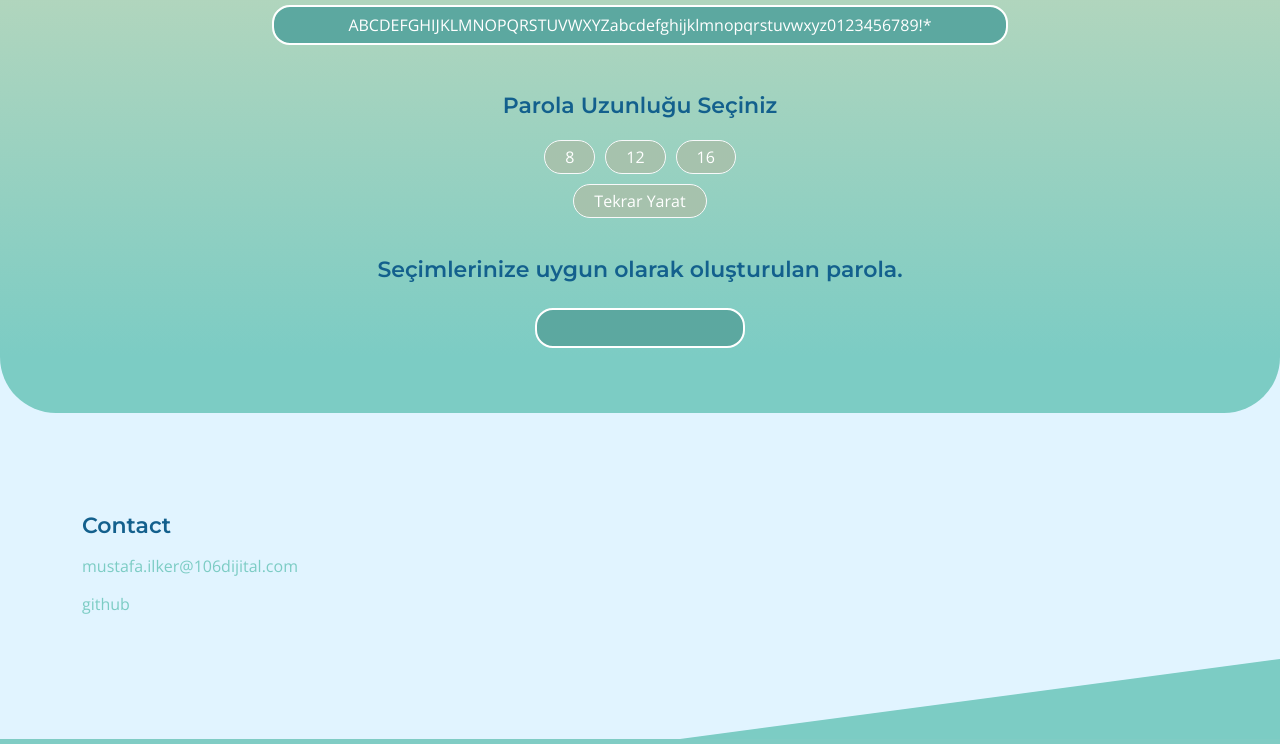
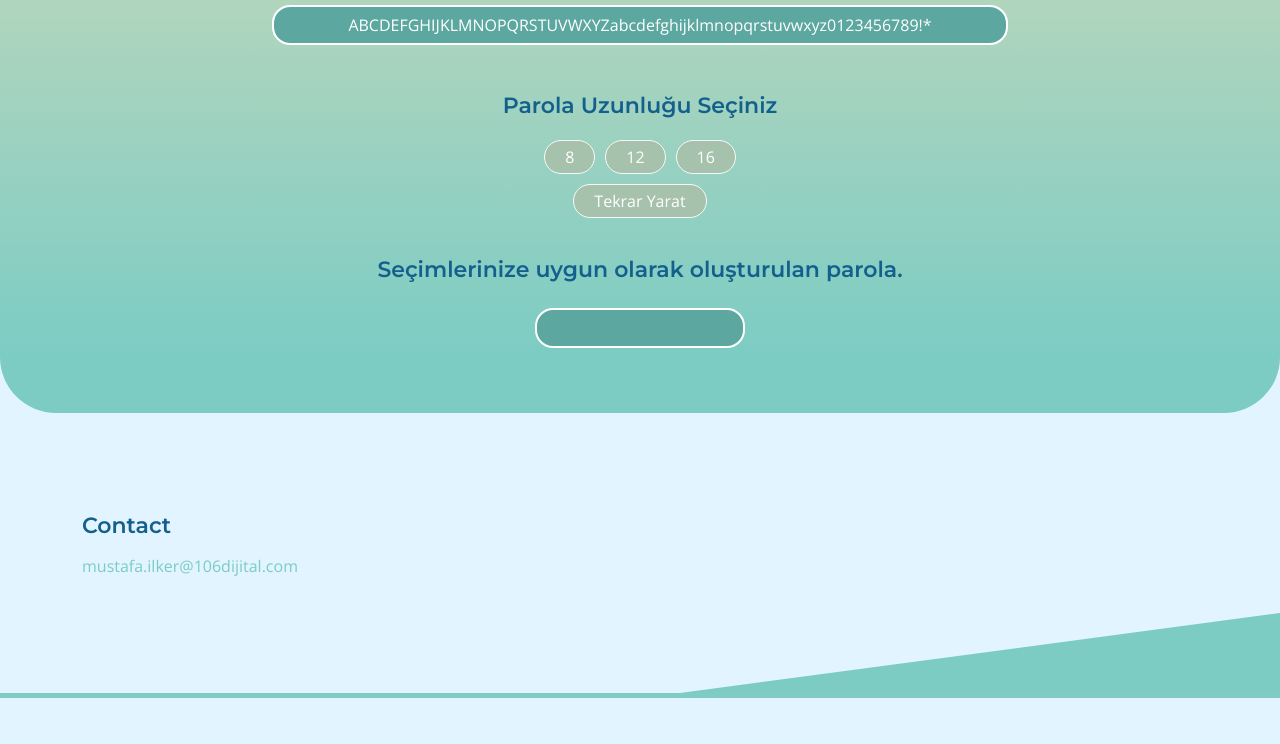
Before and after one commit to 106DijitalHizmetler/Parola-Olu-turucu, a plain HTML site: page index.html in a window 1280 px wide. Shown: the part 489-1233 px from the top of the page. After the commit the page ends 1187 px from the top, so only its background shows below. Drawn offline with nearby package versions, Linux system fonts and the light colour scheme.

Commit message:
link fixed

```diff
--- a/index.html
+++ b/index.html
@@ -76,12 +76,6 @@
                                 mustafa.ilker@106dijital.com
                             </a>
                         </p>
-                        <p class="text-white d-flex">
-                            <br>
-                            <a href="https://github.com/kyrstr1" class="site-footer-link">
-                                github
-                            </a>
-                        </p>
                     </div>
                 </div>
             </div>
```
